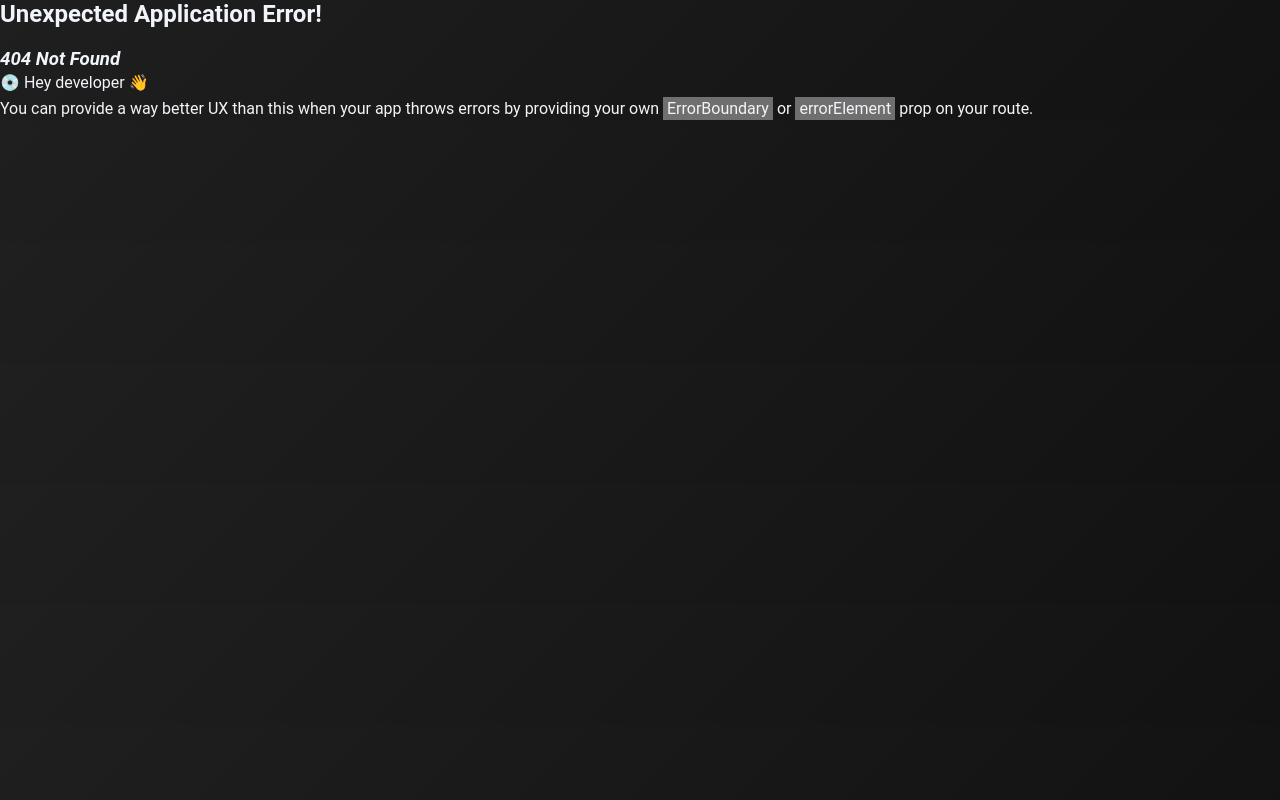
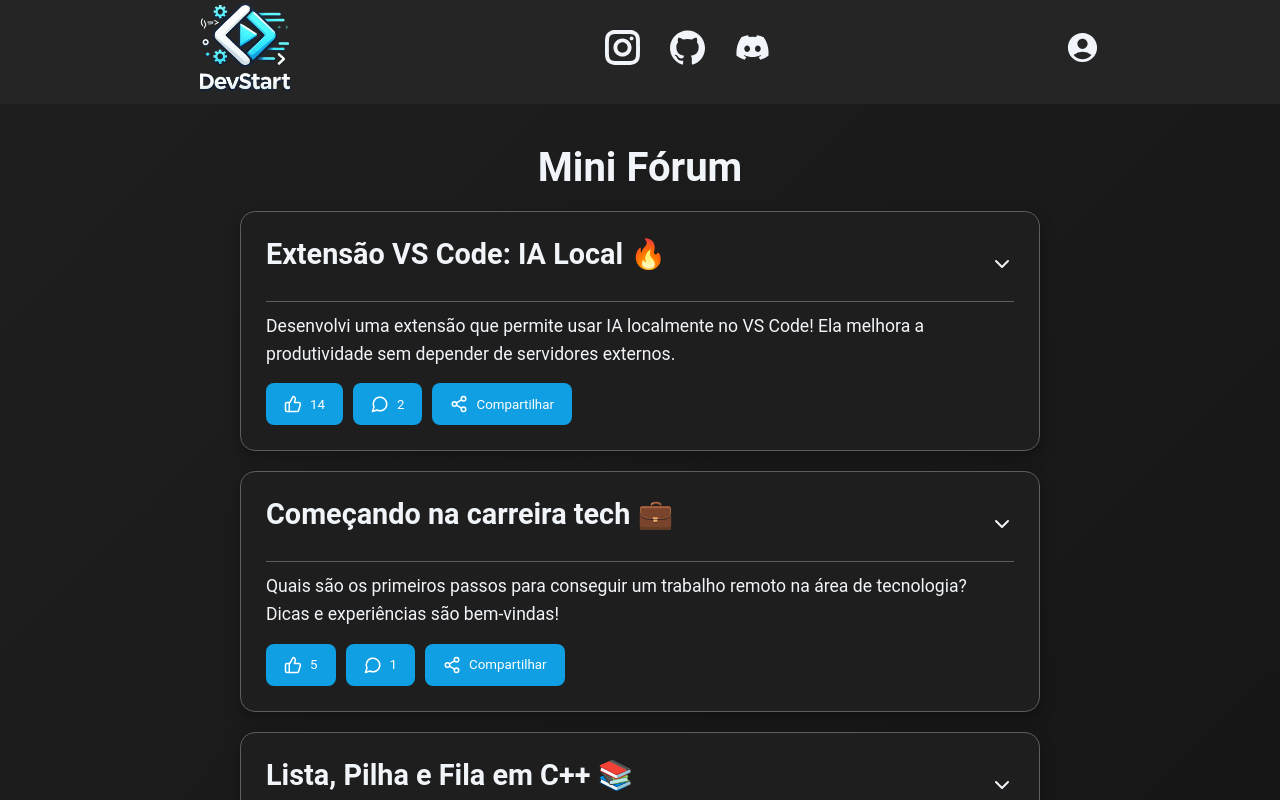
Before and after one commit to V1ct0rSb/projeto-dev-start, a React (Vite) app: page /MiniForum in a window 1280 px wide. Before the commit this address had no page. Shown: the top 800 px of the page. Built offline with nearby package versions, Linux system fonts and the light colour scheme.

Commit message:
Add mini forum

```diff
--- a/package.json
+++ b/package.json
@@ -10,6 +10,7 @@
     "preview": "vite preview"
   },
   "dependencies": {
+    "lucide-react": "^0.475.0",
     "react": "^18.3.1",
     "react-dom": "^18.3.1",
     "react-icons": "^5.4.0",
--- a/src/components/NavbarHome/NavbarHome.jsx
+++ b/src/components/NavbarHome/NavbarHome.jsx
@@ -23,7 +23,7 @@ export default function NavbarHome() {
         <a className={styles.navLink}>
           <ImGithub />
         </a>
-        <a className={styles.navLink}>
+        <a className={styles.navLink} href="/MiniForum">
           <FaDiscord />
         </a>
       </nav>
--- a/src/main.jsx
+++ b/src/main.jsx
@@ -9,6 +9,7 @@ import MenuCursos from "./pages/Usuario/MenuCursos/MenuCursos.jsx";
 import "./styles/Global.css";
 import LoginAdmin from "./pages/Admin/Login/LoginAdmin.jsx";
 import CursosBackend from "./pages/Usuario/CursosBack/CursosBack.jsx";
+import MiniForum from './pages/Usuario/MiniForum/MiniForum';
 
 const router = createBrowserRouter([
   {
@@ -36,6 +37,10 @@ const router = createBrowserRouter([
         path: "/LoginAdmin",
         element: <LoginAdmin />,
       },
+      {
+        path: "/MiniForum",
+        element: <MiniForum />,
+      },
     ],
   },
 ]);
--- /dev/null
+++ b/src/pages/Usuario/MiniForum/MiniForum.jsx
@@ -0,0 +1,210 @@
+import {
+  ChevronDown,
+  ChevronUp,
+  MessageCircle,
+  Share2,
+  ThumbsUp,
+} from "lucide-react";
+import { useState } from "react";
+import NavbarHome from "../../../components/NavbarHome/NavbarHome";
+import styles from "./MiniForum.module.css";
+
+const posts = [
+  {
+    id: 1,
+    user: "Plotozoario",
+    title: "Extensão VS Code: IA Local 🔥",
+    content:
+      "Desenvolvi uma extensão que permite usar IA localmente no VS Code! Ela melhora a produtividade sem depender de servidores externos.",
+    details:
+      "Explico como desenvolvi a extensão, os desafios enfrentados e como você pode instalá-la e testá-la.",
+    upvotes: 14,
+    comments: [
+      { user: "DevMaster", text: "Isso parece incrível! Como funciona?" },
+      { user: "CodeLover", text: "Tem código disponível no GitHub?" },
+    ],
+  },
+  {
+    id: 2,
+    user: "Vulpes-Canis",
+    title: "Começando na carreira tech 💼",
+    content:
+      "Quais são os primeiros passos para conseguir um trabalho remoto na área de tecnologia? Dicas e experiências são bem-vindas!",
+    details:
+      "Compartilhe sua trajetória! Dicas sobre portfólio, networking, e onde encontrar oportunidades são muito bem-vindas.",
+    upvotes: 5,
+    comments: [
+      {
+        user: "JuniorDev",
+        text: "Também estou nessa fase, ansioso pelas respostas!",
+      },
+    ],
+  },
+  {
+    id: 3,
+    user: "Inner_Bit_2279",
+    title: "Lista, Pilha e Fila em C++ 📚",
+    content:
+      "Estou com dificuldades para implementar essas estruturas em C++. Alguém pode me ajudar a entender melhor?",
+    details:
+      "Se você já trabalhou com estruturas de dados, compartilhe dicas sobre implementação, melhores práticas e armadilhas comuns!",
+    upvotes: 6,
+    comments: [
+      {
+        user: "CodeHelper",
+        text: "Já tentou usar ponteiros para manipular as estruturas?",
+      },
+    ],
+  },
+  {
+    id: 4,
+    user: "DevExplorer",
+    title: "Minha jornada aprendendo Flutter 🚀",
+    content:
+      "Estou começando a aprender Flutter e queria saber quais são as melhores práticas para quem está começando.",
+    details:
+      "Quais dicas você tem para iniciantes em Flutter? Compartilhe links úteis, tutoriais, ou experiências de quem já passou por isso.",
+    upvotes: 12,
+    comments: [
+      {
+        user: "FlutterFan",
+        text: "Não se esqueça de usar o Hot Reload! Ajuda muito no desenvolvimento.",
+      },
+      {
+        user: "CodeArtist",
+        text: "Estude bem a documentação oficial, tem muitos recursos lá.",
+      },
+    ],
+  },
+  {
+    id: 5,
+    user: "TechGuru",
+    title: "DevOps e Automação no Desenvolvimento 🌐",
+    content:
+      "Como implementar práticas de DevOps em um time pequeno? Quais ferramentas são essenciais para começar a automatizar processos?",
+    details:
+      "Vamos discutir as melhores ferramentas e práticas para adotar DevOps em pequenos projetos e como elas podem aumentar a produtividade.",
+    upvotes: 9,
+    comments: [
+      {
+        user: "OpsMaster",
+        text: "Terraform e Jenkins são ferramentas que não podem faltar.",
+      },
+      {
+        user: "AutomateGeek",
+        text: "Comece com CI/CD básico, depois expanda conforme o time cresce.",
+      },
+    ],
+  },
+  {
+    id: 6,
+    user: "CodeScribe",
+    title: "Aprendendo Machine Learning com Python 🤖",
+    content:
+      "Estou começando a explorar o Machine Learning com Python. Quais bibliotecas vocês recomendam para projetos iniciais?",
+    details:
+      "Discussão sobre as bibliotecas mais populares como Scikit-Learn, TensorFlow e PyTorch. Qual delas você acha mais acessível para iniciantes?",
+    upvotes: 7,
+    comments: [
+      {
+        user: "MLMaster",
+        text: "Scikit-Learn é ótimo para começar, tem muitos tutoriais disponíveis.",
+      },
+      {
+        user: "AIWizard",
+        text: "Para algo mais avançado, vá de TensorFlow ou PyTorch, mas comece devagar.",
+      },
+    ],
+  },
+];
+
+export default function MiniForum() {
+  const [expandedPost, setExpandedPost] = useState(null);
+  const [newComment, setNewComment] = useState({}); // Armazena o novo comentário para cada post
+
+  const togglePost = (id) => {
+    setExpandedPost(expandedPost === id ? null : id);
+  };
+
+  const handleCommentChange = (postId, value) => {
+    setNewComment((prev) => ({ ...prev, [postId]: value }));
+  };
+
+  const handleCommentSubmit = (postId) => {
+    const post = posts.find((p) => p.id === postId);
+    if (newComment[postId]) {
+      post.comments.push({ user: "Você", text: newComment[postId] });
+      setNewComment((prev) => ({ ...prev, [postId]: "" })); // Limpa o campo de entrada
+    }
+  };
+
+  return (
+    <div className={styles.container}>
+      <NavbarHome />
+      <h1 className={styles.title}>Mini Fórum</h1>
+      <div className={styles.posts}>
+        {posts.map((post) => (
+          <div
+            key={post.id}
+            className={`${styles.card} ${
+              expandedPost === post.id ? styles.expanded : ""
+            }`}
+          >
+            <div className={styles.header} onClick={() => togglePost(post.id)}>
+              <h2 className={styles.postTitle}>{post.title}</h2>
+              {expandedPost === post.id ? (
+                <ChevronUp size={24} />
+              ) : (
+                <ChevronDown size={24} />
+              )}
+            </div>
+            <p className={styles.postContent}>{post.content}</p>
+
+            <div className={styles.actions}>
+              <button className={styles.button}>
+                <ThumbsUp size={18} /> {post.upvotes}
+              </button>
+              <button className={styles.button}>
+                <MessageCircle size={18} /> {post.comments.length}
+              </button>
+              <button className={styles.button}>
+                <Share2 size={18} /> Compartilhar
+              </button>
+            </div>
+
+            {expandedPost === post.id && (
+              <div className={styles.details}>
+                <p>{post.details}</p>
+                <div className={styles.comments}>
+                  <h3>Comentários:</h3>
+                  {post.comments.map((comment, index) => (
+                    <p key={index} className={styles.comment}>
+                      <strong>{comment.user}:</strong> {comment.text}
+                    </p>
+                  ))}
+                </div>
+                <div className={styles.commentInput}>
+                  <input
+                    type="text"
+                    placeholder="Digite seu comentário..."
+                    value={newComment[post.id] || ""}
+                    onChange={(e) =>
+                      handleCommentChange(post.id, e.target.value)
+                    }
+                    className={styles.input}
+                  />
+                  <button
+                    onClick={() => handleCommentSubmit(post.id)}
+                    className={styles.button}
+                  >
+                    Comentar
+                  </button>
+                </div>
+              </div>
+            )}
+          </div>
+        ))}
+      </div>
+    </div>
+  );
+}
--- /dev/null
+++ b/src/pages/Usuario/MiniForum/MiniForum.module.css
@@ -0,0 +1,140 @@
+/* :root {
+  --corBotao: #119fe3;
+  --hoverBotao: #0056b3;
+  --corTitulo: #f1f5f9;
+  --corParagrafo: #f1f5f9;
+  --corTrasicaoBorda: #5d5d5d;
+  --fundoPreto: #121212;
+} */
+
+.title {
+  font-size: 2.5rem;
+  margin: 40px 0 20px;
+  font-weight: bold;
+  color: var(--corTitulo);
+}
+
+.title {
+  font-size: 2.5rem;
+  margin: 40px 0 20px;
+  font-weight: bold;
+  text-align: center;
+}
+
+.posts {
+  max-width: 800px;
+  margin: 0 auto;
+}
+
+.card {
+  background-color: #1e1e1e;
+  border-radius: 15px;
+  margin-bottom: 20px;
+  padding: 25px;
+  cursor: pointer;
+  transition: all 0.3s ease-in-out;
+  border: 1px solid var(--corTrasicaoBorda);
+  box-shadow: 0 6px 15px rgba(0, 0, 0, 0.3);
+}
+
+.card:hover {
+  border-color: var(--corBotao);
+  transform: translateY(-3px);
+}
+
+.expanded {
+  background-color: #282828;
+}
+
+.header {
+  display: flex;
+  justify-content: space-between;
+  align-items: center;
+  cursor: pointer;
+  border-bottom: 1px solid var(--corTrasicaoBorda);
+  padding-bottom: 10px;
+}
+
+.postTitle {
+  font-size: 1.8rem;
+  text-align: left;
+  flex: 1;
+  font-weight: 700;
+  color: var(--corTitulo);
+}
+
+.postContent {
+  font-size: 1.1rem;
+  text-align: left;
+  margin-top: 10px;
+}
+
+.details {
+  margin-top: 10px;
+  text-align: left;
+}
+
+.comments {
+  margin-top: 10px;
+}
+
+.comment {
+  background: #333;
+  padding: 10px;
+  border-radius: 5px;
+  margin-top: 5px;
+  transition: background 0.3s;
+}
+
+.comment:hover {
+  background: #444;
+}
+
+.actions {
+  display: flex;
+  gap: 10px;
+  margin-top: 15px;
+}
+
+.button {
+  background-color: var(--corBotao);
+  color: white;
+  padding: 12px 18px;
+  border: none;
+  border-radius: 8px;
+  cursor: pointer;
+  display: flex;
+  align-items: center;
+  gap: 8px;
+  transition: background 0.3s, transform 0.2s;
+}
+
+.button:hover {
+  background-color: var(--hoverBotao);
+  transform: scale(1.05);
+  box-shadow: 0 4px 10px rgba(0, 0, 0, 0.2);
+}
+
+.commentInput {
+  display: flex;
+  margin-top: 10px;
+}
+
+.input {
+  flex: 1;
+  padding: 10px;
+  border: 1px solid var(--corTrasicaoBorda);
+  border-radius: 5px;
+  margin-right: 10px;
+  background-color: #2a2a2a;
+  color: var(--corParagrafo);
+}
+
+.input::placeholder {
+  color: #888;
+}
+
+.input:focus {
+  outline: none;
+  border-color: var(--corBotao);
+}
```
Also changed, not shown: 1 other file (tests, documents, lock files or other folders).
